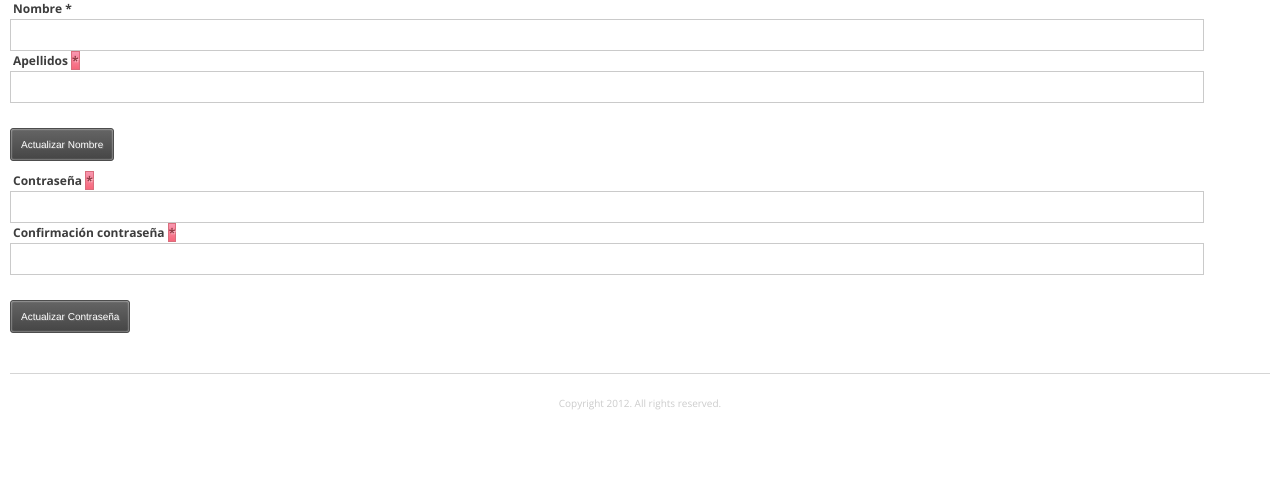
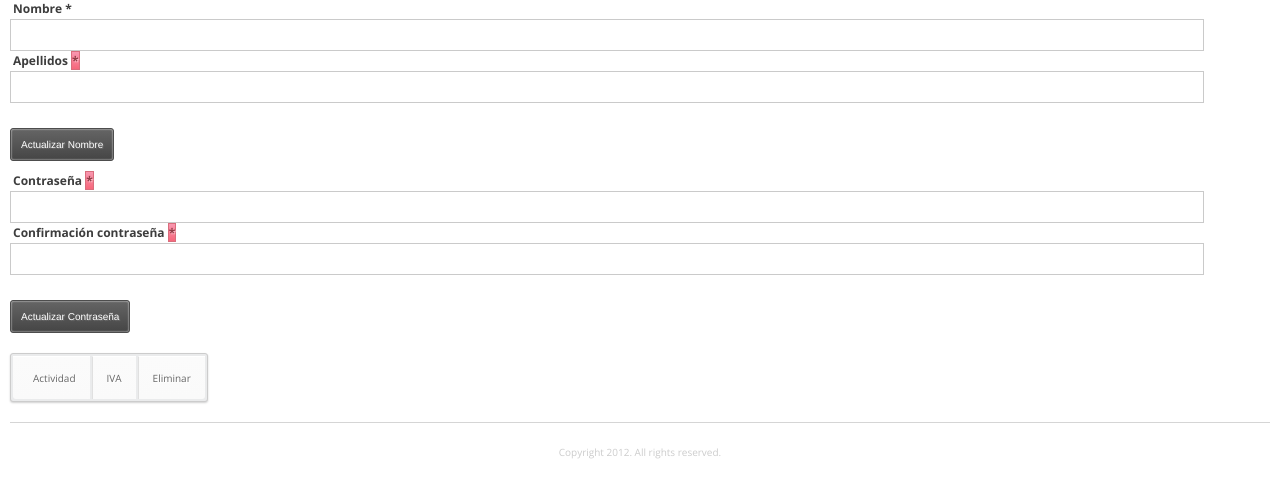
Before and after one commit to criszamora/czamoraweb, a Django app: template templates/configuracion.html in a window 1280 px wide. Shown: the part 80-578 px from the top of the page. Run offline with Django 3.2, Linux system fonts and the light colour scheme; the template is opened without the code that fills it, so the values that code supplies are empty; parts of the project's set-up code (start-up, migrations or seed data) failed here and were passed over.

Commit message:
Borrar actividades en configuración

```diff
--- a/prestatic/scripts/configuracion.js
+++ b/prestatic/scripts/configuracion.js
@@ -54,4 +54,29 @@ jQuery().ready(function(){
         }});
 
     });
+
+    peticion("actividadusuario",function(respuesta){
+     		if(respuesta.error == errores.ok){
+                    jQuery("#tablaactividades tbody").empty()
+     			for (var i = 0; i < respuesta.actividades.length; i++){
+                            var actividad = respuesta.actividades[i];
+                            var input = "<tr><td>"+actividad.nombre+"</td><td>"+actividad.iva+'</td><td><span class="eliminar-actividad" id_actividad="'+actividad.id+'"> X </span></td></tr>'
+
+
+                            jQuery("#tablaactividades tbody").append(input);
+     			}
+                        jQuery(".eliminar-actividad").click(function(){
+                            var yo = jQuery(this);
+                           peticion("eliminaractividad", function(respuesta){
+                               yo.closest("tr").fadeOut("slow", function(){
+                                   jQuery(this).remove()
+                               })
+
+                           }, {metodo: "post", datos:{
+                                   id: yo.attr("id_actividad"),
+                                   csrfmiddlewaretoken: jQuery("[name=csrfmiddlewaretoken]").val()
+                           }})
+                        });
+     		}
+            });
 });
--- a/templates/configuracion.html
+++ b/templates/configuracion.html
@@ -73,6 +73,18 @@
                                           <input type="button" name="cambiarpass" value="Actualizar Contraseña" class="contactButton button black">
 
          </form>
+
+            <table id="tablaactividades">
+                <thead>
+                    <tr>
+                        <td>Actividad</td>
+                        <td>IVA</td>
+                        <td>Eliminar</td>
+                    </tr>
+                </thead>
+
+                <tbody></tbody>
+            </table>
         </div>
 	</div>
 
--- a/urls.py
+++ b/urls.py
@@ -31,6 +31,7 @@ urlpatterns = patterns('',
     url(r'^ajax\/nombreusuario$', 'mypfc.mipfc.views.nombreusuario', name='nombreusuario'),
     url(r'^ajax\/cambiarnombre$', 'mypfc.mipfc.views.cambiarnombre', name='cambiarnombre'),
     url(r'^ajax\/cambiarpass$', 'mypfc.mipfc.views.cambiarpass', name='cambiarpass'),
+    url(r'^ajax\/eliminaractividad$', 'mypfc.mipfc.views.eliminaractividad', name='eliminaractividad'),
 
 
     #HTML
```
Also changed, not shown: mipfc/views.py (+10 -1 lines).
